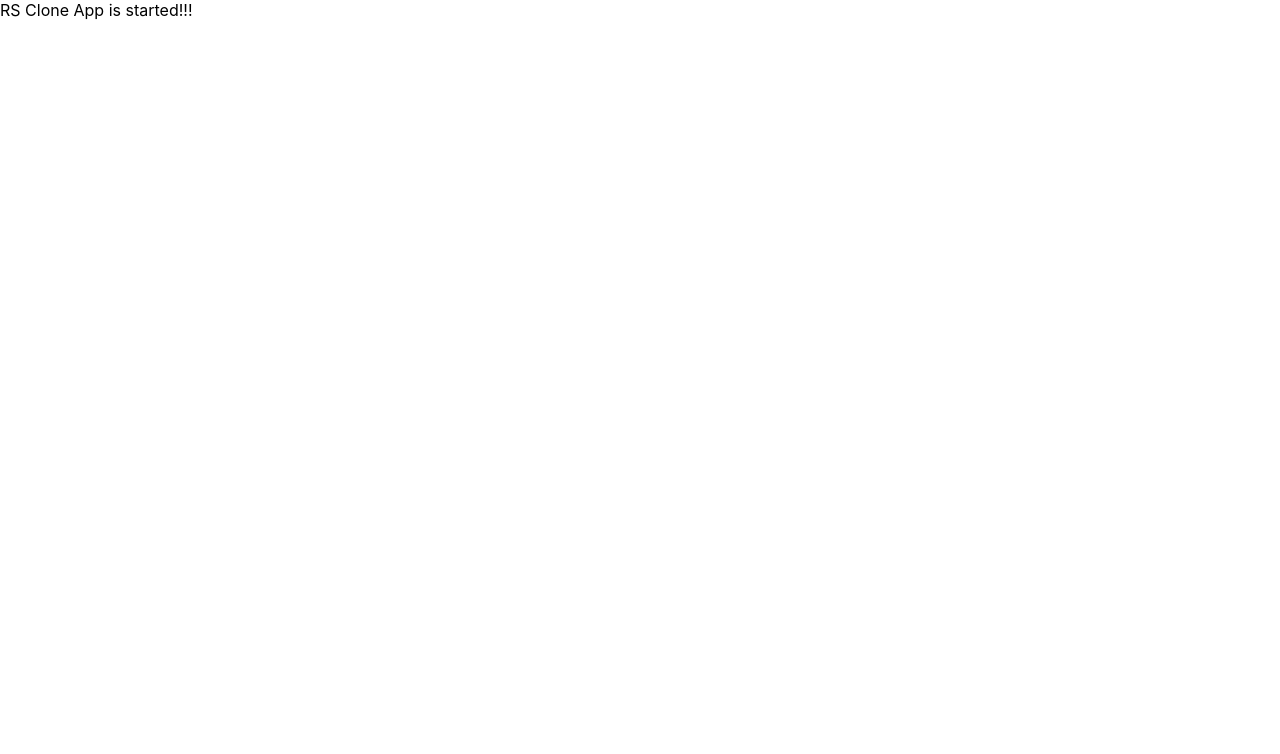
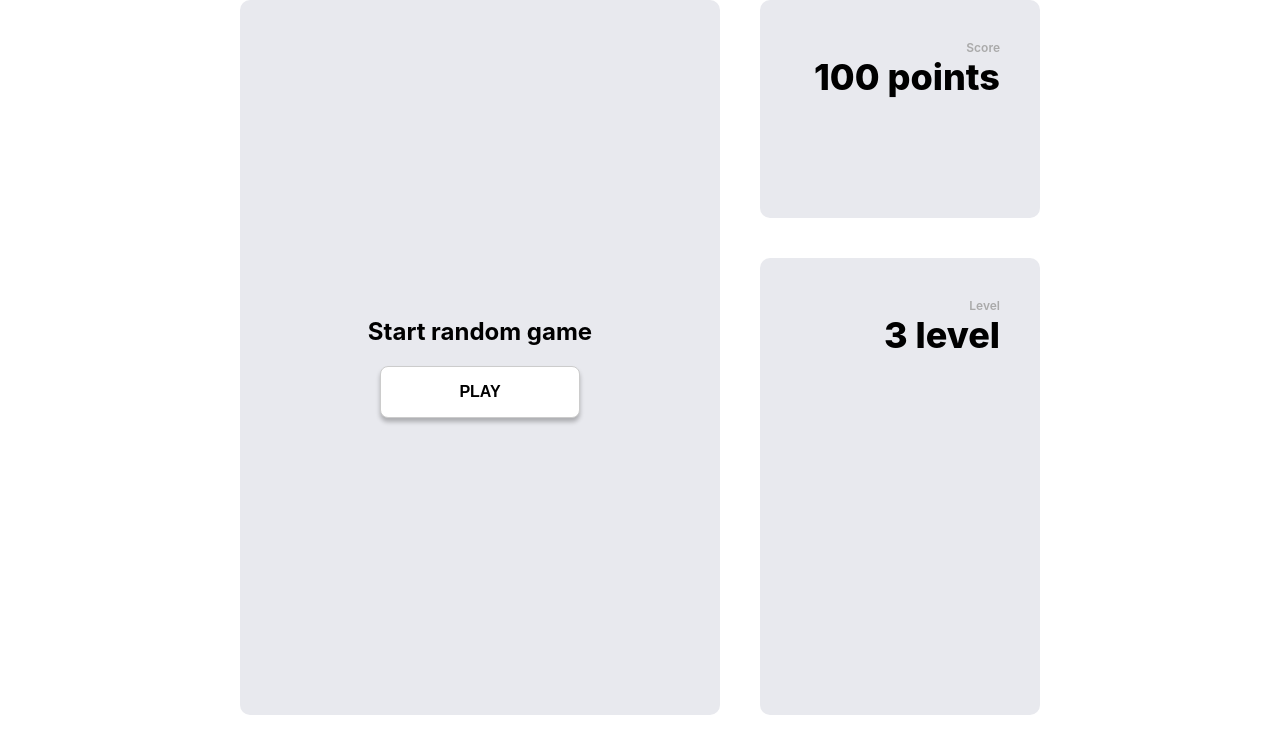
Before and after one commit to gsidnick/rsclone, a React (Create React App) app: page / in a window 1280 px wide. Shown: the top 754 px of the page. Built offline with nearby package versions, Linux system fonts and the light colour scheme; the HTML template or start-up script is replaced by a standard one.

Commit message:
feat: add Home component

```diff
--- a/src/App.css
+++ b/src/App.css
@@ -0,0 +1,4 @@
+.container {
+  width: 800px;
+  margin: 0 auto;
+}
--- a/src/App.tsx
+++ b/src/App.tsx
@@ -1,8 +1,13 @@
 import React from 'react';
 import './App.css';
+import Home from './components/Home/Home';
 
 function App() {
-  return <div className="App">RS Clone App is started!!!</div>;
+  return (
+    <div className="App">
+      <Home />
+    </div>
+  );
 }
 
 export default App;
--- /dev/null
+++ b/src/components/Home/Home.css
@@ -0,0 +1,68 @@
+.home__container {
+  display: grid;
+  grid-template-columns: 480px 280px;
+  gap: 40px;
+  height: calc(100vh - 85px);
+  grid-template-areas:
+    "game score"
+    "game level"
+    "game level"
+    "game level"
+    "game level";
+}
+
+.home__game {
+  grid-area: game;
+  padding: 40px;
+  background: #E8E9EE;
+  border-radius: 10px;
+  text-align: center;
+  display: flex;
+  flex-direction: column;
+  justify-content: center;
+  align-items: center;
+}
+
+.home__score {
+  grid-area: score;
+  padding: 40px;
+  background: #E8E9EE;
+  border-radius: 10px;
+}
+
+.home__level {
+  grid-area: level;
+  padding: 40px;
+  background: #E8E9EE;
+  border-radius: 10px;
+}
+
+.home__card-label {
+  font-size: 12px;
+  font-weight: 600;
+  text-align: right;
+  color: #aaaaaa;
+}
+
+.home__card-value {
+  font-size: 36px;
+  font-weight: 800;
+  text-align: right;
+}
+
+.home__game-play {
+  font-size: 16px;
+  font-weight: 600;
+  text-transform: uppercase;
+  border: 1px solid #cccccc;
+  width: 200px;
+  border-radius: 8px;
+  padding: 16px 32px;
+  background-color: #ffffff;
+  box-shadow: 0 4px 4px rgba(0, 0, 0, 0.25);
+  outline: none;
+}
+
+.home__game-play:active {
+  box-shadow: 0 2px 2px rgba(0, 0, 0, 0.25);
+}
--- /dev/null
+++ b/src/components/Home/Home.tsx
@@ -0,0 +1,25 @@
+import './Home.css';
+import React from 'react';
+
+const Home = () => {
+  return (
+    <main className="home">
+      <div className="home__container container">
+        <div className="home__game">
+          <h2 className="home__game-title">Start random game</h2>
+          <button className="home__game-play">Play</button>
+        </div>
+        <div className="home__score">
+          <div className="home__card-label">Score</div>
+          <div className="home__card-value">100 points</div>
+        </div>
+        <div className="home__level">
+          <div className="home__card-label">Level</div>
+          <div className="home__card-value">3 level</div>
+        </div>
+      </div>
+    </main>
+  );
+};
+
+export default Home;
```
